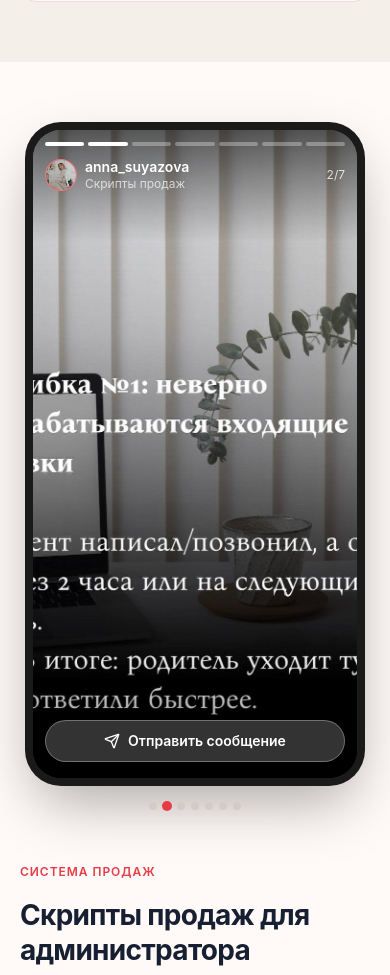
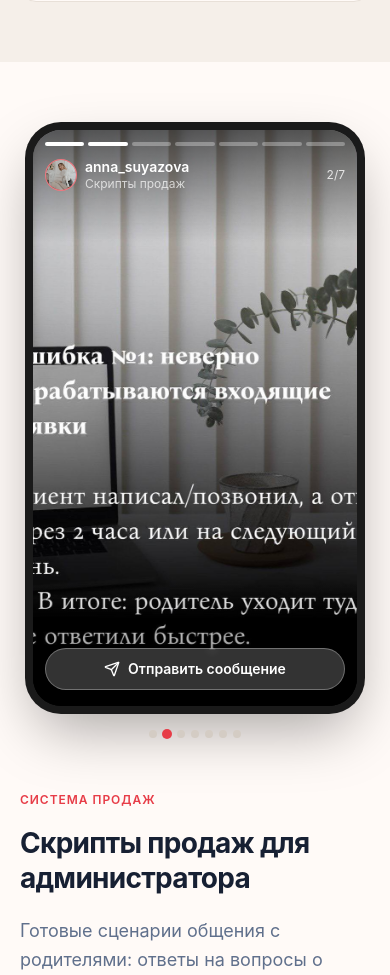
Before and after one commit to suyazov/suyazova.ru, a React (Vite) app: page / in a window 390 px wide. Shown: the part 4707-5682 px from the top of the page. Built offline with nearby package versions, Linux system fonts and the light colour scheme.

Commit message:
set phone screen aspect to 9:16 for full story display

```diff
--- a/src/sections/AdminPackage.tsx
+++ b/src/sections/AdminPackage.tsx
@@ -54,7 +54,7 @@ function PhoneStory() {
       {/* Phone frame */}
       <div className="bg-[#1a1a1a] rounded-[36px] p-2 shadow-[0_25px_60px_-12px_rgba(0,0,0,0.35)]">
         {/* Screen */}
-        <div className="relative bg-black rounded-[28px] overflow-hidden aspect-[9/18]">
+        <div className="relative bg-black rounded-[28px] overflow-hidden aspect-[9/16]">
           {/* Story image */}
           <img
             src={galleryItems[current].image}
```
